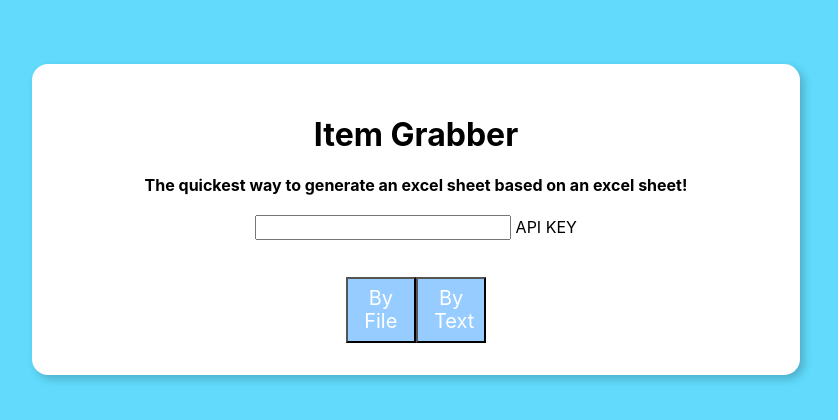
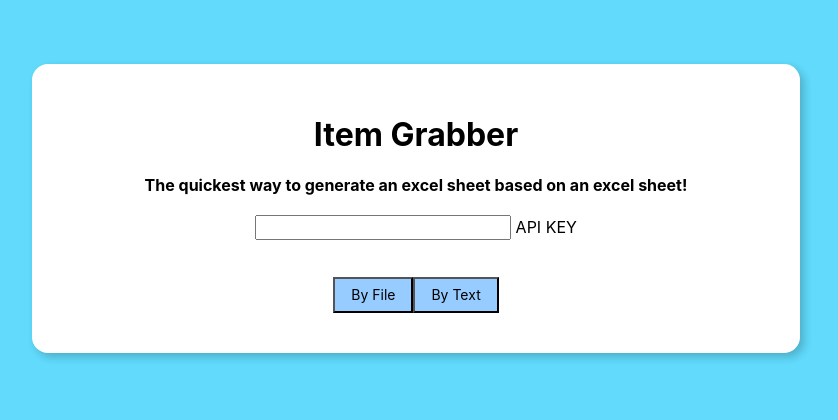
Before and after one commit to JosephArbelaez/CSPDocs, a React (Create React App) app: page / in a window 1280 px wide. Shown: the top 420 px of the page, without its empty margins (224-1062 px from the left). Built offline with nearby package versions, Linux system fonts and the light colour scheme.

Commit message:
Buttons and Permabuttons

```diff
--- a/src/App.js
+++ b/src/App.js
@@ -41,15 +41,16 @@ class App extends Component {
       <div className='tc pa4 br4 shadow-5' id= 'card'>
         <Header value = {this.state.apiKey} onApiChange = {this.onApiChange}/>
         <br />
+        <Choice onChoiceButtonClick={this.onChoiceButtonClick}/>
         {
           choice === 'file' ?
             <ByFile apikey={this.state.apiKey}/> :
             choice === 'text' ?
-              <ByText id="button"
+              <ByText
                 onInputChange= {this.onInputChange}
                 onTextButtonClick={this.onTextButtonClick}
                 apikey={this.state.apiKey}/> :
-              <Choice id="button" onChoiceButtonClick={this.onChoiceButtonClick}/>
+              <div></div>
         }
       </div>
     );
--- a/src/components/Choice.js
+++ b/src/components/Choice.js
@@ -3,8 +3,8 @@ import React from 'react';
 const Choice = ({ onChoiceButtonClick }) => {
     return (
         <div>
-            <button className = 'w-10 grow f4 link ph3 pv2 dib white bg-light-blue' id="byFile" onClick={() => onChoiceButtonClick('file')}>By File</button>
-            <button className = 'w-10 grow f4 link ph3 pv2 dib white bg-light-blue' id="byText" onClick={() => onChoiceButtonClick('text')}>By Text</button>
+            <button className= "f6 link dim ph3 pv2 mb2 dib black bg-light-blue"id="byFile" onClick={() => onChoiceButtonClick('file')}>By File</button>
+            <button className= "f6 link dim ph3 pv2 mb2 dib black bg-light-blue" id="byText" onClick={() => onChoiceButtonClick('text')}>By Text</button>
         </div>
     );
 }
```
